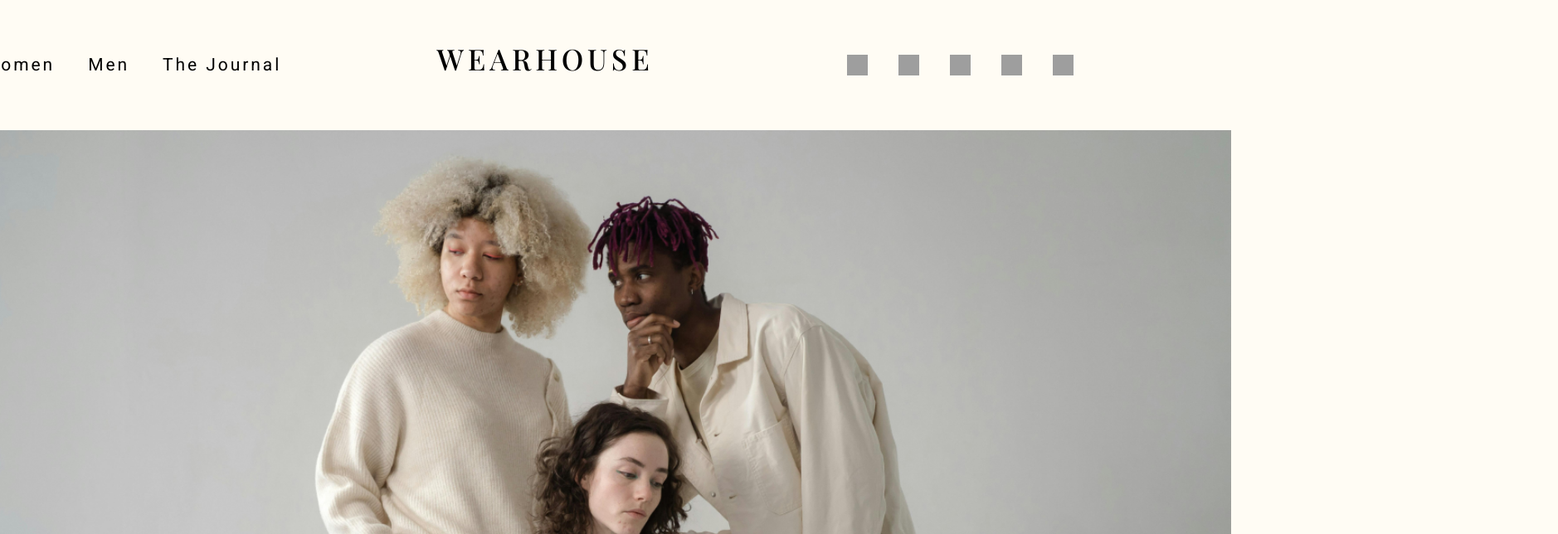
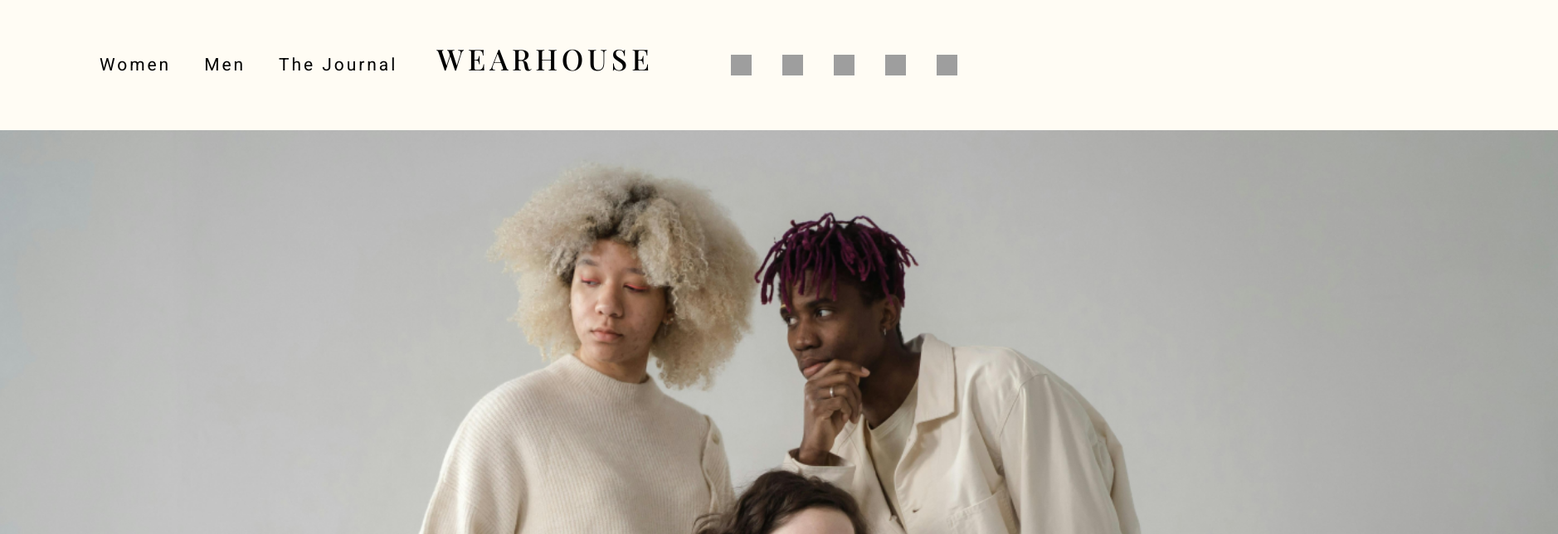
Before and after one commit to Team-Challenge-Team-Project/FrontEnd, a React (Create React App) app: page / in a window 1280 px wide. Shown: the top 644 px of the page at 83% size, 1878 px wide, since content can reach past the window. Built offline with nearby package versions, Linux system fonts and the light colour scheme; grey boxes are pictures that could not be loaded; a web font is replaced by a local one.

Commit message:
fix margins and padings

```diff
--- a/src/components/ui/header/header.style.css
+++ b/src/components/ui/header/header.style.css
@@ -1,6 +1,6 @@
 .header {
     height: 157px;
-    width: 1440px;
+    width: 100%;
     padding: 0 60px;
     display: flex;
     align-items: center;
--- a/src/pages/home/Home.styled.css
+++ b/src/pages/home/Home.styled.css
@@ -1,13 +1,12 @@
 .main {
     flex: 1 1 auto;
-    max-width: 1320px;
     margin: 0 auto;
 
 }
 
 .main-board {
     position: relative;
-    max-width: 1320px;
+    width: 100%;
     height: 872px;
     display: flex;
     align-items: end;
@@ -129,7 +128,6 @@
 }
 
 .products__count {
-    width: 1320px;
     display: flex;
     align-items: center;
     margin: 50px 0 70px 0;
--- a/src/styles/App.css
+++ b/src/styles/App.css
@@ -3,5 +3,6 @@
   display: flex;
   align-items: center;
   flex-direction: column;
-  padding: 0 60px 0 60px;
+  padding: 0 60px;
+  max-width: 1440px;
 }
```
